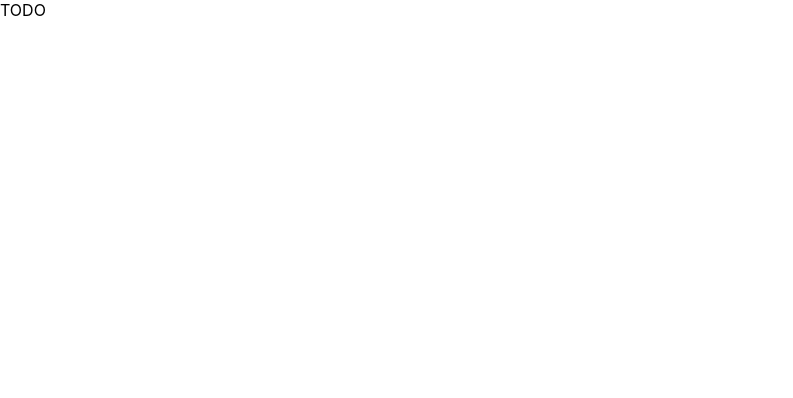
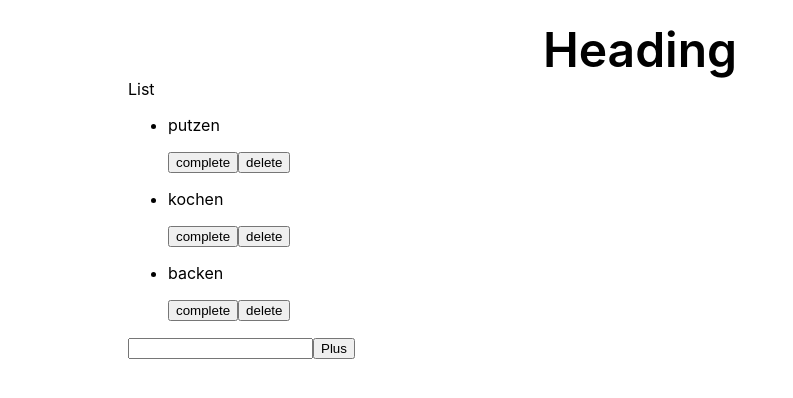
Before and after one commit to MarcoNanka/react-playground, a React (Create React App) app: page / in a window 1280 px wide. Shown: the top 398 px of the page, without its empty margins (0-793 px from the left). Built offline with nearby package versions, Linux system fonts and the light colour scheme.

Commit message:
Added list layout

```diff
--- a/src/App.js
+++ b/src/App.js
@@ -1,9 +1,11 @@
-function App() {
-  return (
-    <div>
-       TODO
-    </div>
-  );
-}
+import Heading from './components/Heading';
+import List from './components/List';
+
+const App = () => (
+  <div className='wrapper'>
+     <Heading />
+     <List />
+  </div>
+)
 
 export default App;
--- /dev/null
+++ b/src/components/Heading.js
@@ -0,0 +1,7 @@
+const Heading = () => (
+    <div className="heading">
+       Heading
+    </div>
+  )
+
+  export default Heading;
--- /dev/null
+++ b/src/components/List.js
@@ -0,0 +1,33 @@
+import {useState} from 'react';
+
+const List = () => {
+
+   const tasks = [
+      {title: 'putzen', completed: false, key: 0},
+      {title: 'kochen', completed: false, key: 1},
+      {title: 'backen', completed: false, key: 2}
+   ];
+
+   return (
+      <div className="list">
+         List
+         <ul>
+            {tasks.map((task)=>(
+            <li>
+                  <div>
+                  <p>{task.title}</p>
+                  <button>complete</button>
+                  <button>delete</button>
+               </div>
+            </li>
+               ))}
+         </ul>
+         <form>
+            <input type="text" />
+            <button>Plus</button>
+         </form>
+      </div>
+    )
+}
+
+  export default List;
--- a/src/index.css
+++ b/src/index.css
@@ -1,13 +1,20 @@
 body {
   margin: 0;
-  font-family: -apple-system, BlinkMacSystemFont, 'Segoe UI', 'Roboto', 'Oxygen',
-    'Ubuntu', 'Cantarell', 'Fira Sans', 'Droid Sans', 'Helvetica Neue',
+  font-family: -apple-system, BlinkMacSystemFont, "Segoe UI", "Roboto", "Oxygen",
+    "Ubuntu", "Cantarell", "Fira Sans", "Droid Sans", "Helvetica Neue",
     sans-serif;
   -webkit-font-smoothing: antialiased;
   -moz-osx-font-smoothing: grayscale;
 }
-
-code {
-  font-family: source-code-pro, Menlo, Monaco, Consolas, 'Courier New',
-    monospace;
+.wrapper {
+  display: flex;
+  flex-direction: column;
+  width: 80%;
+  max-width: 1200px;
+  margin: 20px auto;
 }
+.heading {
+  font-size: 3rem;
+  text-align: center;
+  font-weight: 600;
+}
```
